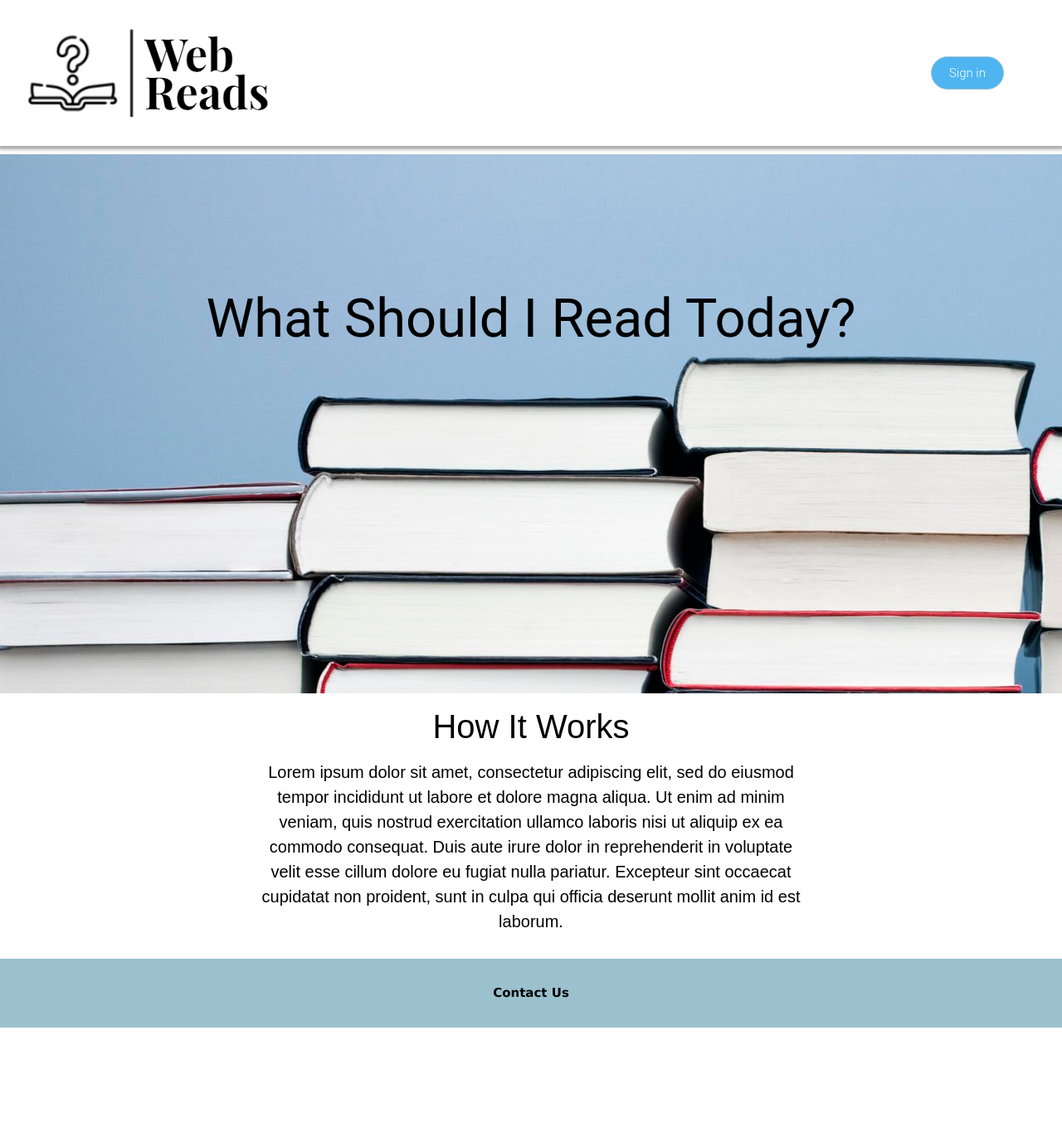
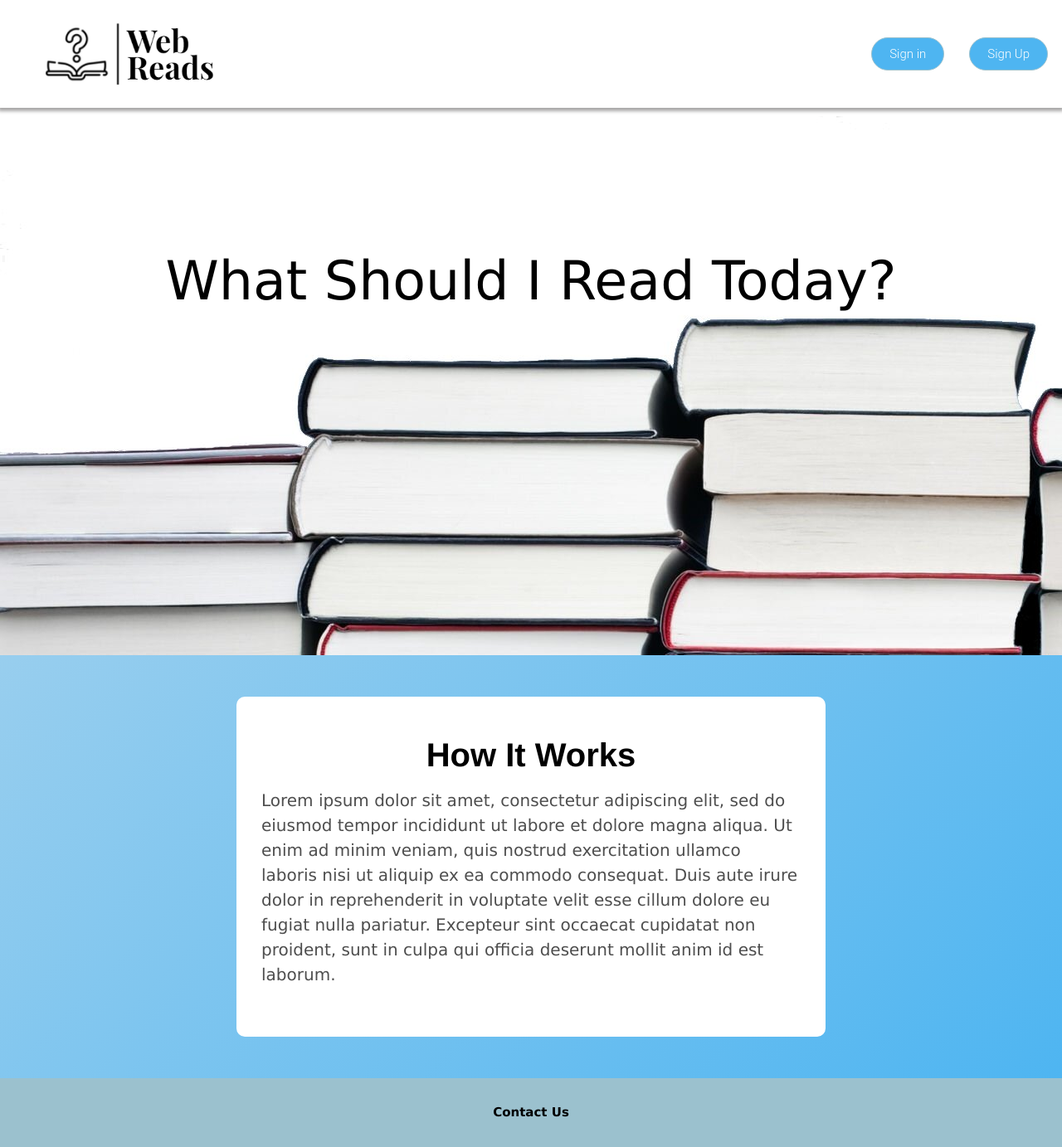
Before and after one commit to Serrin-Sage/Web-Reads, a React (Create React App) app: page / in a window 1280 px wide. Shown: the whole page at 83% size. Before the commit the page ends 1239 px from the top, so only its background shows below. Built offline with nearby package versions, Linux system fonts and the light colour scheme.

Commit message:
front page edits

```diff
--- a/src/Components/HowItWorks.js
+++ b/src/Components/HowItWorks.js
@@ -1,11 +1,13 @@
 const HowItWorks = () => {
   return (
     <div className="howitworks">
-        <h2>How It Works</h2>
-        <div className="howitworksparagraph">
-            <p1>
-            Lorem ipsum dolor sit amet, consectetur adipiscing elit, sed do eiusmod tempor incididunt ut labore et dolore magna aliqua. Ut enim ad minim veniam, quis nostrud exercitation ullamco laboris nisi ut aliquip ex ea commodo consequat. Duis aute irure dolor in reprehenderit in voluptate velit esse cillum dolore eu fugiat nulla pariatur. Excepteur sint occaecat cupidatat non proident, sunt in culpa qui officia deserunt mollit anim id est laborum.
-            </p1>
+        <div className="wrapper">
+          <h2>How It Works</h2>
+          <div className="howitworksparagraph">
+              <p1>
+              Lorem ipsum dolor sit amet, consectetur adipiscing elit, sed do eiusmod tempor incididunt ut labore et dolore magna aliqua. Ut enim ad minim veniam, quis nostrud exercitation ullamco laboris nisi ut aliquip ex ea commodo consequat. Duis aute irure dolor in reprehenderit in voluptate velit esse cillum dolore eu fugiat nulla pariatur. Excepteur sint occaecat cupidatat non proident, sunt in culpa qui officia deserunt mollit anim id est laborum.
+              </p1>
+          </div>
         </div>
     </div>
   )
--- a/src/index.css
+++ b/src/index.css
@@ -4,7 +4,7 @@
     align-items: center;
     justify-content: space-between;
     box-shadow: 0 2px 4px 2px rgb(168, 167, 167);
-    padding: 25px;
+    padding: 2px;
     z-index: 10;
 }
 
@@ -56,10 +56,12 @@
 .signupbtn:hover{
    background-color:#4095c6;
 } */
-@media all and (max-width:1300px){
-    .signupbtn{
-    display:none;
-    }
+
+.home-container {
+    -webkit-transform:scale(0.7);
+    -moz-transform:scale(0.7);
+    -ms-transform:scale(0.7);
+    transform:scale(0.7);
 }
 
 .homebtn{
@@ -94,7 +96,7 @@
 }
 
 .intro {
-    background-image: url('images/gettyimages-102854429-2048x2048.jpg');
+    background-image: url('images/bg_image2.jpg');
     height: 650px;
 }
 
@@ -103,7 +105,7 @@
     position: relative;
     top: 150px;
     font-size: 65px;
-    font-family: 'Roboto', sans-serif;
+    font-family: 'Verdana', sans-serif;
 }
 
 /* .aboutus {
@@ -130,6 +132,8 @@
 } */
 
 .howitworks {
+    /* background: linear-gradient(135deg, #aac5df, #5694c7); */
+    background: linear-gradient(135deg, #98ceee, #4eb5f1);
     display: flex;
     position: relative;
     font-family: 'Corbel', sans-serif;
@@ -137,23 +141,36 @@
     text-align: center;
     flex-direction: column;
     align-items: center;
+    padding: 50px;
 }
 
 h2 {
     position: relative;
-    font-family: 'Corbel', sans-serif;
+    font-family: 'Helvetica', sans-serif;
     font-size: 40px;
     text-align: center;
+    font-weight: bold;
 }
 
 .howitworksparagraph {
     position: relative;
     width: 650px;
-    font-family: 'Corbel', sans-serif;
+    font-family: 'Verdana', sans-serif;
+    color: #4e4e4e;
     font-size: 20px;
-    text-align: center;
+    font-weight: 400;
+    text-align: left;
 
     padding-bottom: 2rem;
+}
+
+.wrapper {
+    background-color: #fff;
+    padding: 30px;
+    box-sizing: border-box;
+    border-radius: 10px;
+    /* box-shadow: 0px 0px 6px 6px rgb(168, 167, 167); */
+    /* box-shadow: rgba(0, 0, 0, 0.3) 0px 19px 38px, */
 }
 
 /* sign up/in forms */
```
Also changed, not shown: src/images/bg_image2.jpg (added), src/images/gettyimages-102854429-2048x2048.jpg.
